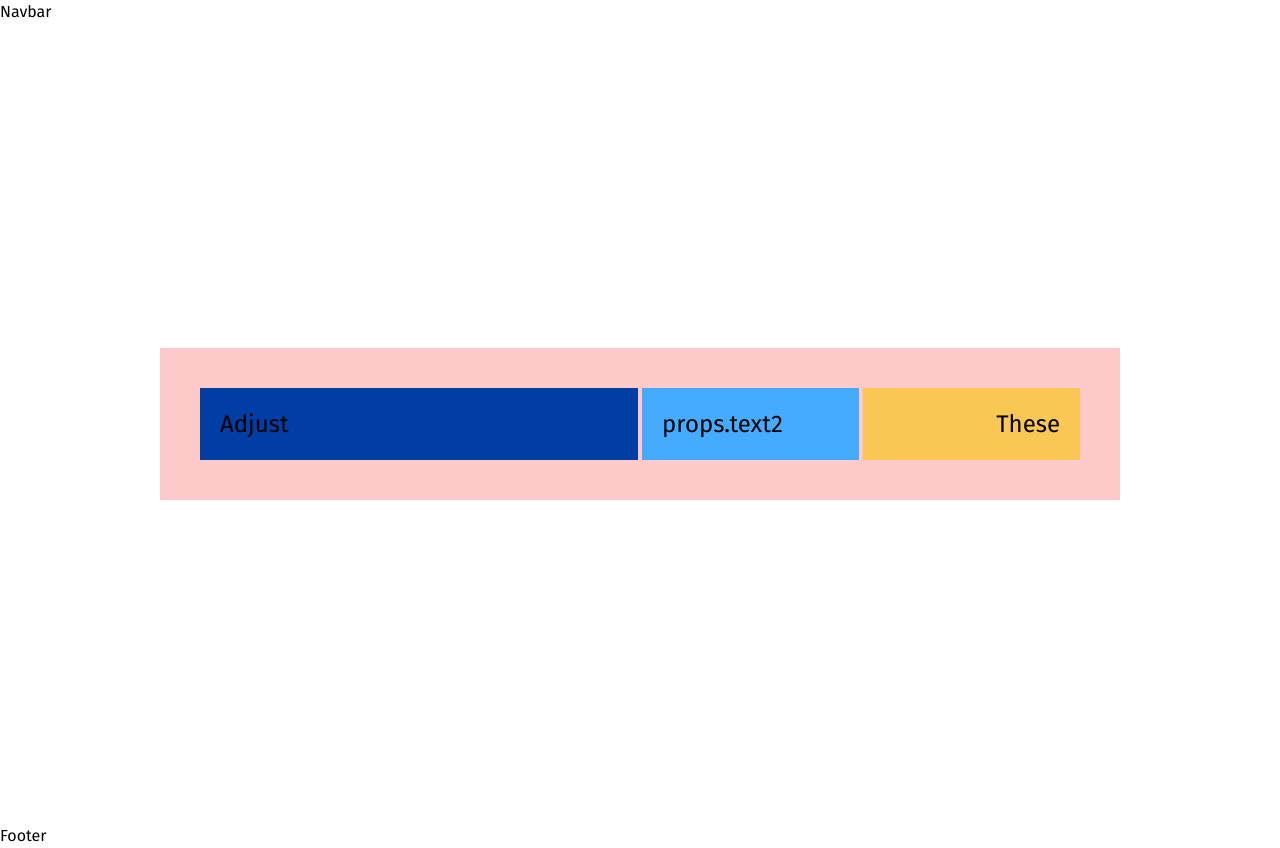
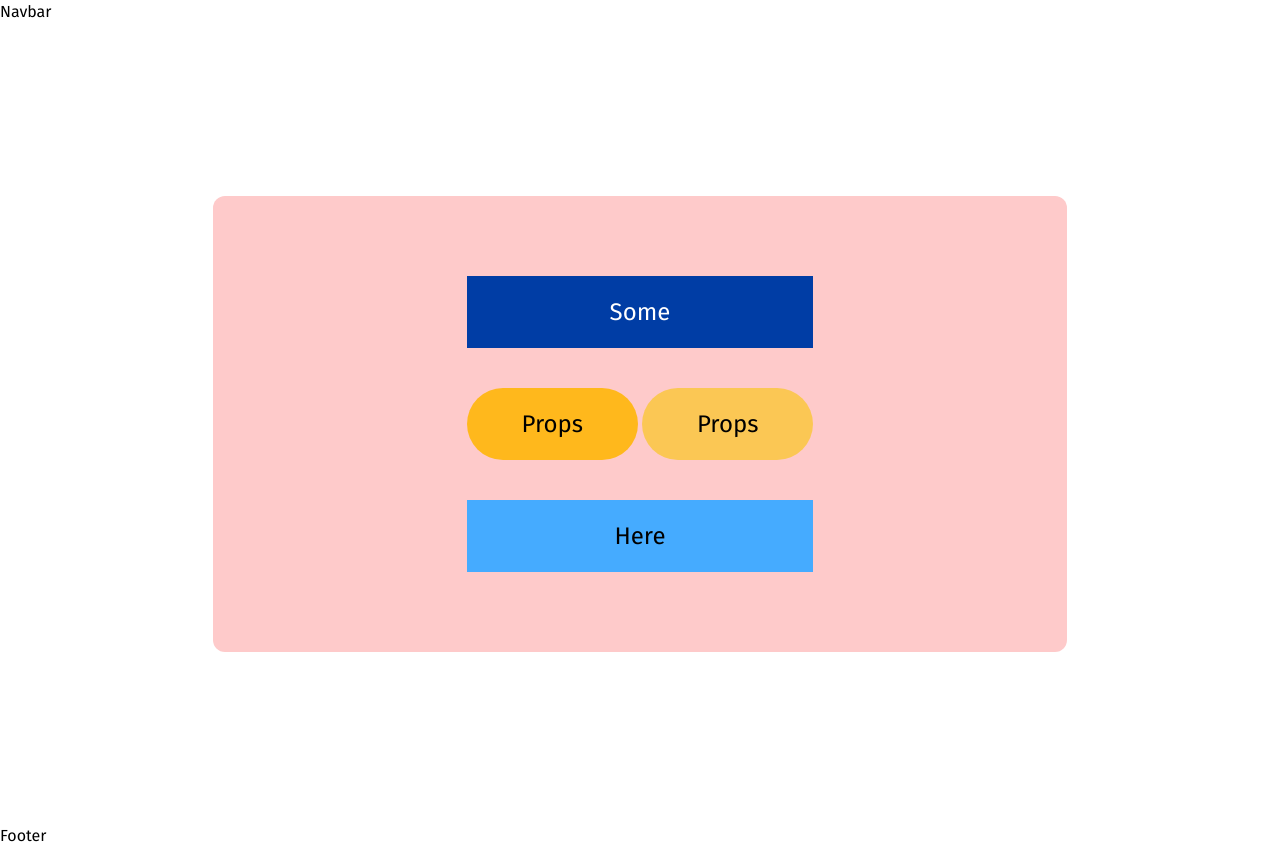
Before and after one commit to acm-ucr/cse-ula, a Next.js app: page / in a window 1280 px wide. Built offline with nearby package versions, Linux system fonts and the light colour scheme.

Commit message:
Completed Flexbox Practice

```diff
--- a/src/app/page.tsx
+++ b/src/app/page.tsx
@@ -3,7 +3,7 @@ import Example from "@/components/Example";
 const Home = () => {
   return (
     <div className="flex h-screen w-screen items-center justify-center text-center text-2xl">
-      <Example text1="Adjust" text2="These" text3="Props" />
+      <Example text1="Some" text2="Props" text3="Here" />
     </div>
   );
 };
--- a/src/components/Example.tsx
+++ b/src/components/Example.tsx
@@ -1,18 +1,20 @@
 const Example = (props: { text1: string; text2: string; text3: string }) => {
   return (
-    <div className="flex w-3/4 items-center gap-1 bg-red-200 p-10">
-      <div className="w-1/2 bg-ula-blue-primary p-5 text-left">
+    <div className="flex w-2/3 flex-col items-center gap-10 rounded-xl bg-red-200 p-20">
+      <div className="w-1/2 bg-ula-blue-primary p-5 text-center text-white">
         {props.text1}
       </div>
       <div className="flex w-1/2 flex-row gap-1">
-        <div className="w-full bg-ula-blue-accent p-5 text-left">
-          props.text2
+        <div className="w-full rounded-full bg-ula-yellow-primary p-5 text-center">
+          {props.text2}
         </div>
-        <div className="w-full bg-ula-yellow-accent p-5 text-right">
+        <div className="w-full rounded-full bg-ula-yellow-accent p-5 text-center">
           {props.text2}
         </div>
       </div>
-      {/* Hint: Add another box/div here similarly to line 4 */}
+      <div className="w-1/2 bg-ula-blue-accent p-5 text-center">
+        {props.text3}
+      </div>
     </div>
   );
 };
```
